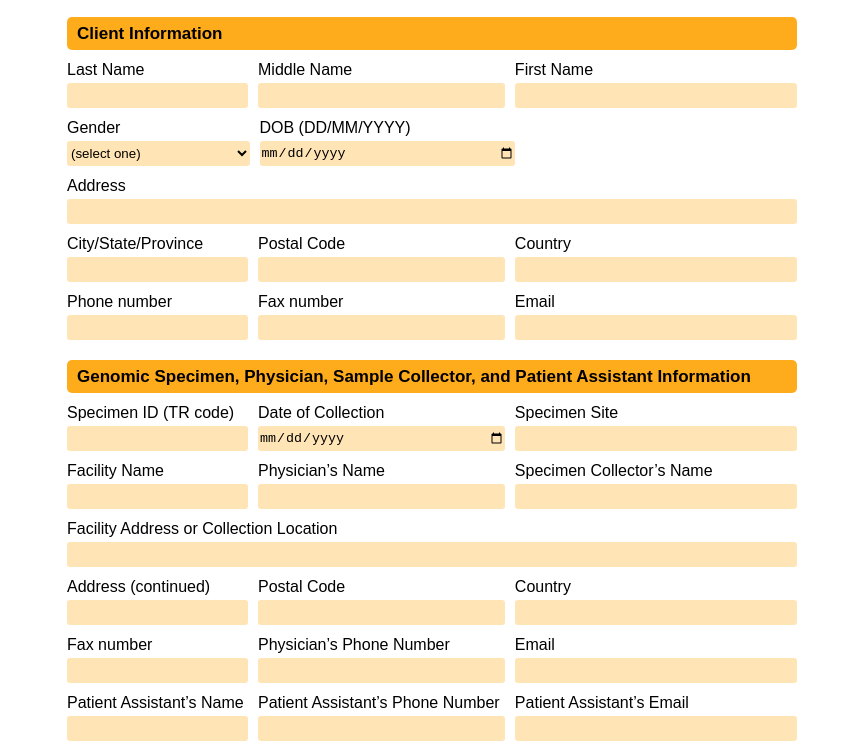
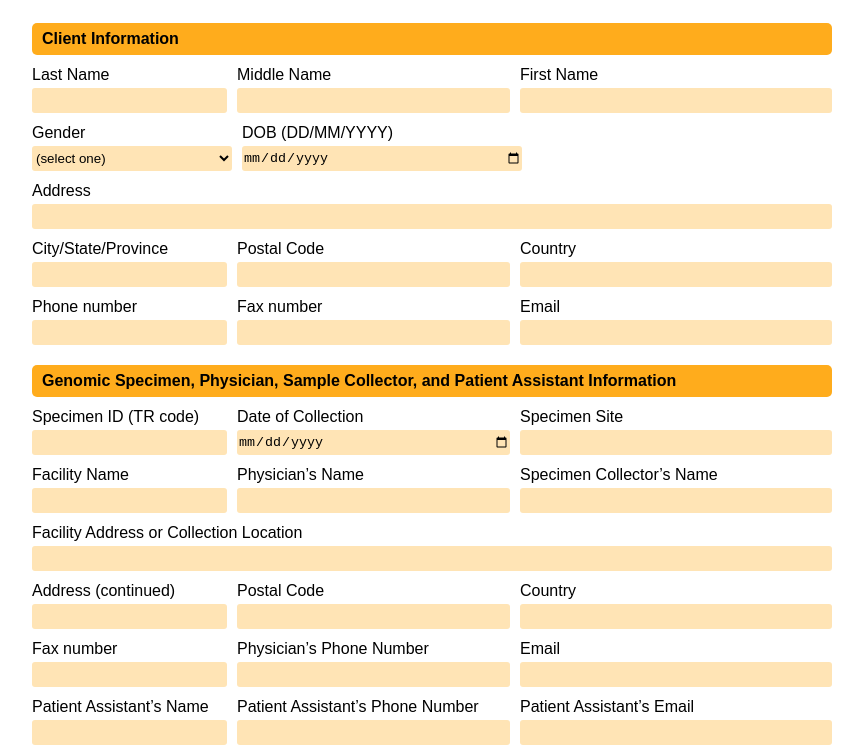
Before and after one commit to phanminhtruc/elsee-form, a plain HTML site: page index.html in a window 1280 px wide. Shown: the part 277-1026 px from the top of the page, without its empty margins (208-1071 px from the left). Drawn offline with Linux system fonts and the light colour scheme.

Commit message:
Change content width

```diff
--- a/assets/css/styles.css
+++ b/assets/css/styles.css
@@ -23,8 +23,8 @@ a {
 }
 
 .content {
-    width: 730px;
-    max-width: calc(100% - 0px);
+    width: 800px;
+    max-width: calc(100% - 10px);
     margin-left: auto;
     margin-right: auto;
 }
@@ -33,7 +33,6 @@ h2 {
     background-color: var(--primary-color);
     padding: 8px 10px;
     margin-top: 20px;
-    font-size: 1.7rem;
     font-weight: 550;
     border-radius: 5px;
 }
```
